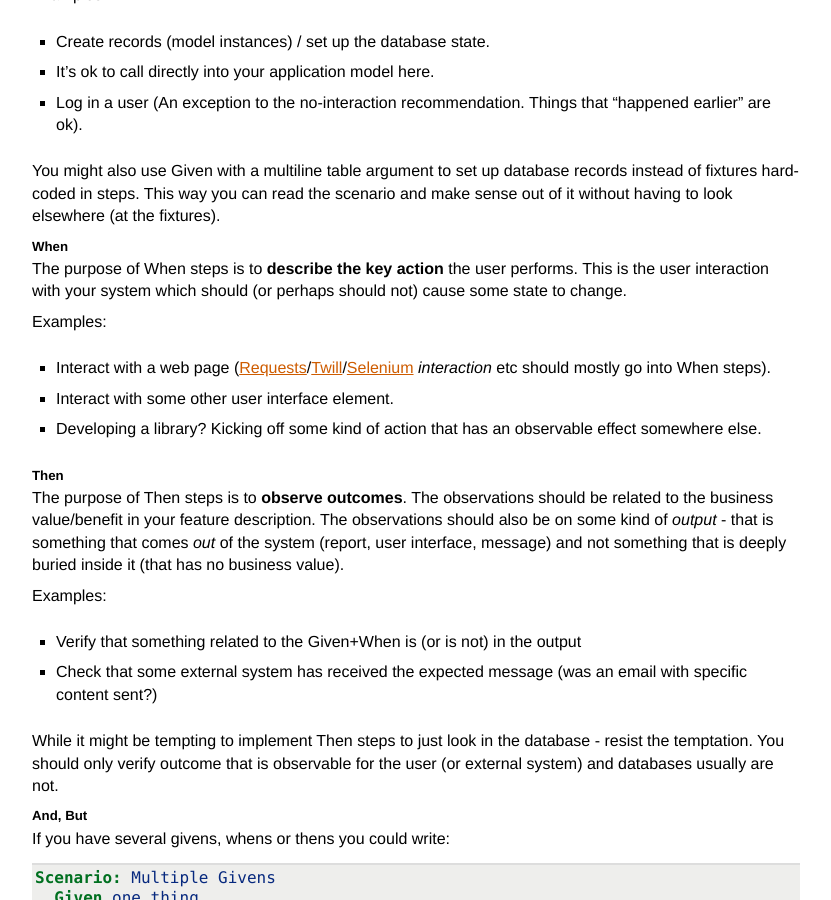
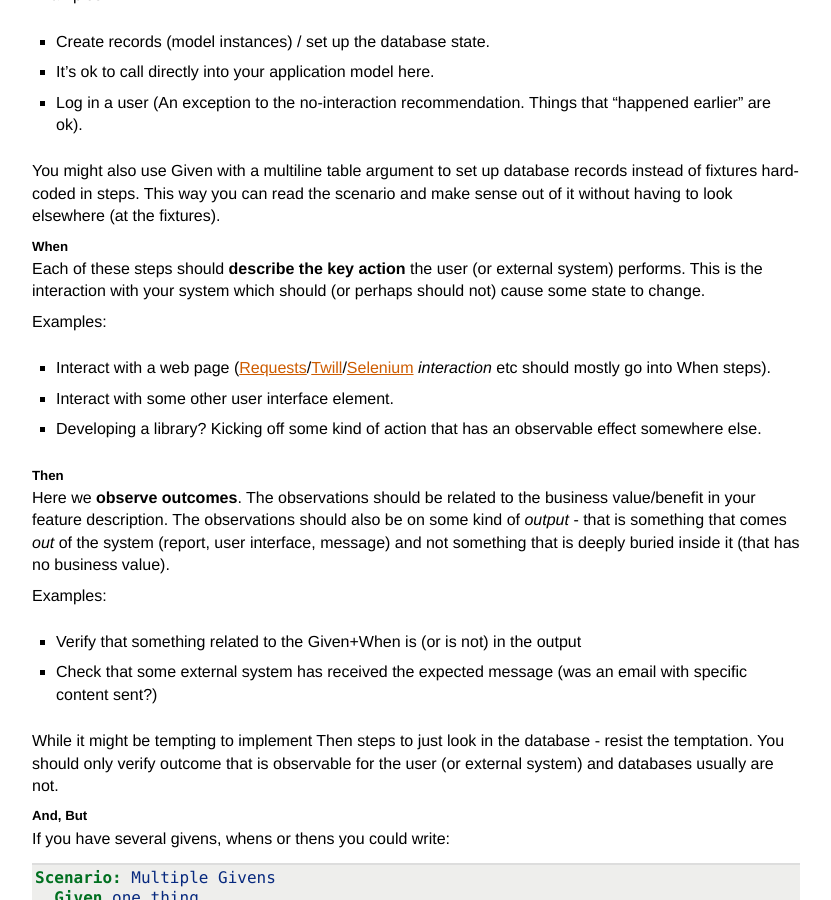
Before and after one commit to zhwei820/behave, a Sphinx documentation site: the page built from docs/gherkin.rst, in a window 1280 px wide and 900 px high, scrolled down 4927 px. Shown: the whole window, without its empty margins (48-879 px from the left). Built offline with Sphinx 7.4.7, drawn with Linux system fonts in a browser that asks for light colours.

Commit message:
more doc editing

```diff
--- a/docs/gherkin.rst
+++ b/docs/gherkin.rst
@@ -345,9 +345,9 @@ the fixtures).
 When
 """"
 
-The purpose of When steps is to **describe the key action** the user
-performs. This is the user interaction with your system which should (or
-perhaps should not) cause some state to change.
+Each of these steps should **describe the key action** the user (or
+external system) performs. This is the interaction with your system which
+should (or perhaps should not) cause some state to change.
 
 Examples:
 
@@ -364,11 +364,11 @@ Examples:
 Then
 """"
 
-The purpose of Then steps is to **observe outcomes**. The observations should
-be related to the business value/benefit in your feature description. The
-observations should also be on some kind of *output* - that is something
-that comes *out* of the system (report, user interface, message) and not
-something that is deeply buried inside it (that has no business value).
+Here we **observe outcomes**. The observations should be related to the
+business value/benefit in your feature description. The observations should
+also be on some kind of *output* - that is something that comes *out* of
+the system (report, user interface, message) and not something that is
+deeply buried inside it (that has no business value).
 
 Examples:
 
```
Also changed, not shown: docs/tutorial.rst (+9 -10 lines).
